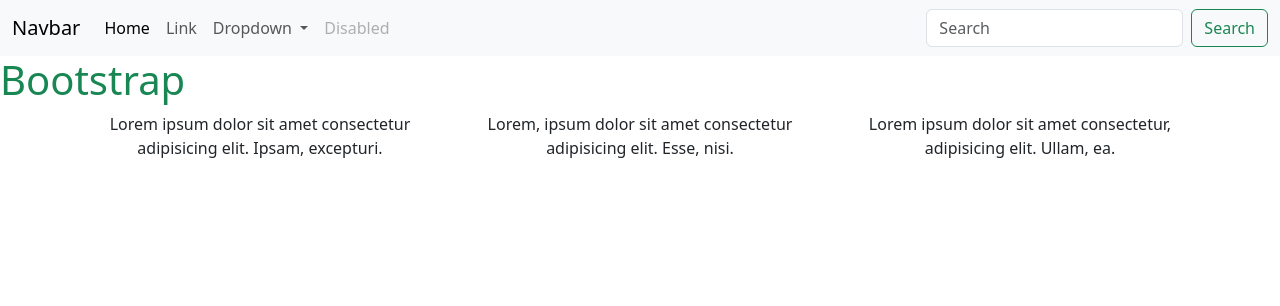
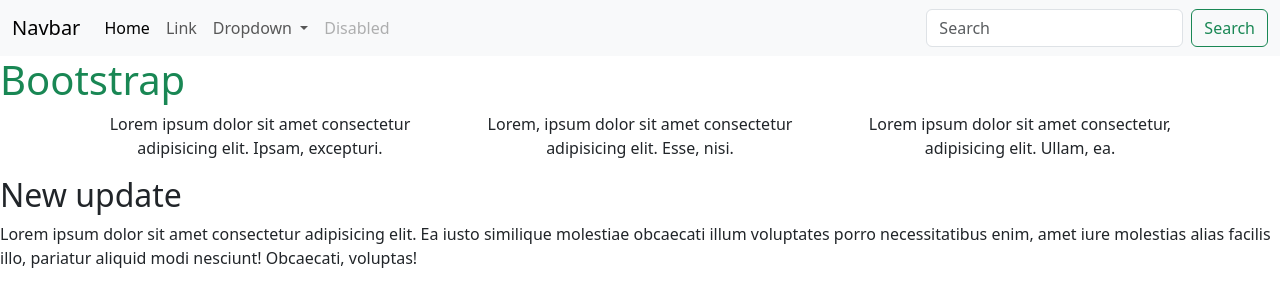
Before and after one commit to Bayoor/bootstrap-Landingpage, a plain HTML site: page index.html in a window 1280 px wide. Drawn offline with nearby package versions, Linux system fonts and the light colour scheme.

Commit message:
update: the index file

```diff
--- a/index.html
+++ b/index.html
@@ -64,6 +64,9 @@
   </div>
 </div>
 
+<h2>New update</h2>
+<p>Lorem ipsum dolor sit amet consectetur adipisicing elit. Ea iusto similique molestiae obcaecati illum voluptates porro necessitatibus enim, amet iure molestias alias facilis illo, pariatur aliquid modi nesciunt! Obcaecati, voluptas!</p>
+
 
 
 
```
